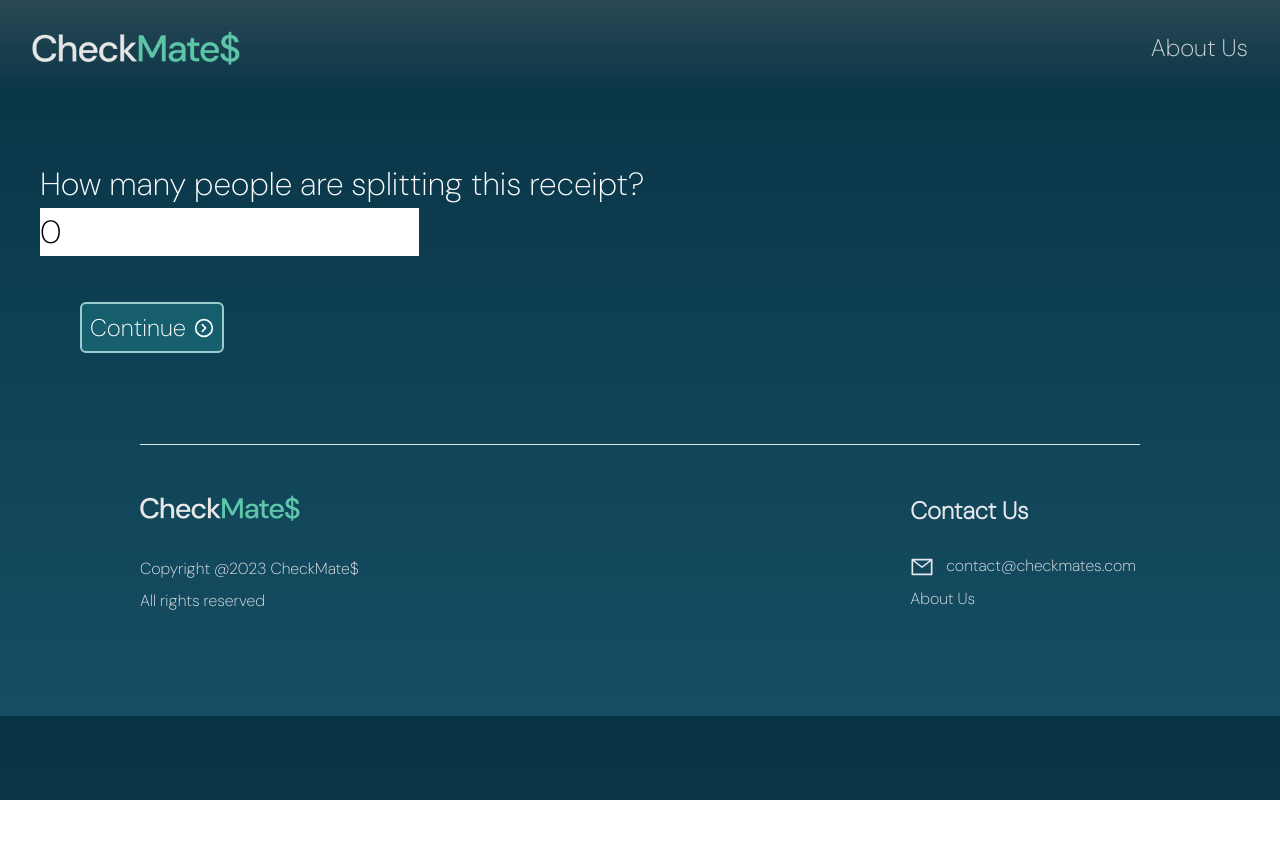
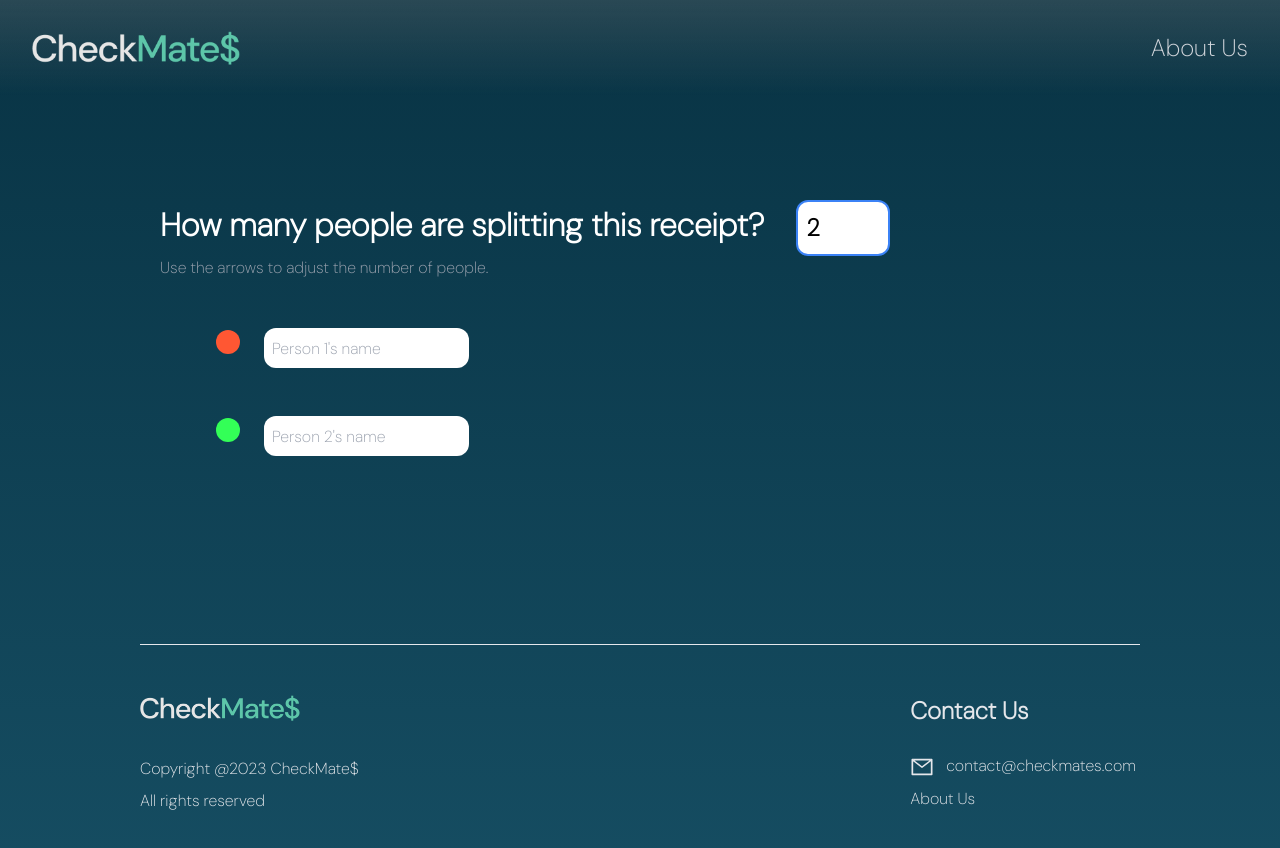
Before and after one commit to lyydiakim/checkmate, a Next.js app: page /split-page in a window 1280 px wide. Shown: the top 848 px of the page. Before the commit the page ends 800 px from the top, so only its background shows below. Built offline with nearby package versions, Linux system fonts and the light colour scheme.

Commit message:
tesseract + img transfer

```diff
--- a/app/page.tsx
+++ b/app/page.tsx
@@ -1,11 +1,9 @@
 import UploadImage from "@/app/landing-page/UploadImage";
-import HowTo from "@/app/landing-page/HowTo";
 
 export default function Home() {
   return (
     <div className="">
       <UploadImage />
-      <HowTo />
     </div>
   );
 }
--- a/app/split-page/page.tsx
+++ b/app/split-page/page.tsx
@@ -1,292 +1,161 @@
 "use client";
-import Image from "next/image";
-import receipt from "@/public/images/receiptex.jpeg";
-import { ChevronRightCircle } from "lucide-react";
-import { UserCircle2 } from "lucide-react";
-import { useState } from "react";
+import Tesseract from "tesseract.js";
+import { useEffect, useState } from "react";
 import { useRouter } from "next/navigation";
-
 import Link from "next/link";
 
-// export default function page() {
-//   return (
-//     <div
-//       className="flex  flex-row justify justify-center h-screen  mt-[10rem] text-white
-//       max-md:flex-col
-//     "
-//     >
-//       <div className="text-2xl mr-[5rem]">
-//         {/* <p className="mb-4">
-//           Your Uploaded Image <BsImage className="inline" />
-//         </p> */}
-//         <Image className="w-auto h-[70%]" src={receipt} alt="receipt" />
-//       </div>
+const distinctColors = [
+  "#FF5733",
+  "#33FF57",
+  "#5733FF",
+  "#FFFF33",
+  "#33FFFF",
+  "#FF33FF",
+  "#FF6633",
+  "#33FFCC",
+  "#9966FF",
+  "#FFCC33",
+  "#33FF99",
+  "#FF3366",
+  "#3399FF",
+  "#FF9933",
+  "#33FF66",
+  "#6633FF",
+  "#FFCC66",
+  "#66FF33",
+  "#CC33FF",
+  "#FF6666",
+];
 
-//       <div className="bg-gray-300 bg-opacity-20 rounded-lg  h-[70%] w-[50%]">
-//         <p className="text-[#ffffff] text-[2.5rem]  text-bold p-10 ">
-//           How many people are splitting this receipt?
-//         </p>
-//         <hr />
-//         {/* Name Examples */}
-//         <div className="flex flex-row">
-//           <div className="text-gray-200 text-[1.5rem] pt-[3rem] space-y-[3rem]">
-//             <div className=" pl-[5rem] ">
-//               <p className="mt-1">
-//                 <UserCircle2 size={45} className="inline text-blue-500 mr-4" />
-//                 Meesh Af
-//               </p>
-//             </div>
+const SplitPage: React.FC = () => {
+  const router = useRouter();
+  const [numPeople, setNumPeople] = useState<number>(2);
+  const [names, setNames] = useState<string[]>([]);
+  const [randomColors, setRandomColors] = useState<string[]>([]);
+  const [imageURL, setImageURL] = useState<string | null>(null); // State for storing the image URL
+  const [ocrResult, setOcrResult] = useState<string | null>(null); // State for storing OCR result
 
-//             <div className="pl-[5rem] ">
-//               <p className="mt-1">
-//                 <UserCircle2 size={45} className="inline text-green-500 mr-4" />
-//                 Ice Spice Af
-//               </p>
-//             </div>
-//             <div className="pl-[5rem]">
-//               <p className="mt-1">
-//                 <UserCircle2 size={45} className="inline text-pink-500 mr-4" />
-//                 Princess Af
-//               </p>
-//             </div>
-//           </div>
+  useEffect(() => {
+    // Retrieve the image URL from session storage
+    const storedImageURL = sessionStorage.getItem("fileUrl");
+    setImageURL(storedImageURL);
 
-//           <div className="text-gray-200 text-[1.5rem] pt-[3rem]  space-y-[3rem]">
-//             <div className=" pl-[5rem] ">
-//               <p className="mt-1">
-//                 <UserCircle2 size={45} className="inline text-red-500 mr-4" />
-//                 Meesh Af
-//               </p>
-//             </div>
+    // Perform OCR on the image
+    if (storedImageURL) {
+      Tesseract.recognize(
+        storedImageURL,
+        "eng", // Language code for English
+        { logger: (info) => console.log(info) } // Logger to see the progress in the console
+      ).then(({ data }) => {
+        setOcrResult(data.text);
+      });
+    }
+  }, []);
 
-//             <div className="pl-[5rem] ">
-//               <p className="mt-1">
-//                 <UserCircle2
-//                   size={45}
-//                   className="inline text-indigo-500 mr-4"
-//                 />
-//                 Ice Spice Af
-//               </p>
-//             </div>
-//             <div className="pl-[5rem]">
-//               <p className="mt-1">
-//                 <UserCircle2 size={45} className="inline text-sky-500 mr-4" />
-//                 Princess Af
-//               </p>
-//             </div>
-//           </div>
-//         </div>
+  useEffect(() => {
+    // Ensure numPeople is non-negative
+    const validNumPeople = Math.max(0, numPeople);
 
-//         <div className="pl-[5rem] mt-[4rem]">
-//           <Link
-//             className="bg-[#289ba158] border-2 border-[#9acbce]  border-solid hover:bg-[#289ba11e] hover:animate-pulse text-2xl p-2 rounded-md "
-//             href="../share-page"
-//           >
-//             Continue
-//             <ChevronRightCircle size={20} className="inline mb-1 ml-2" />
-//           </Link>
-//         </div>
-//       </div>
-//     </div>
-//   );
-// }
+    // Generate distinct colors when the number of people changes
+    const colors = Array(validNumPeople)
+      .fill("")
+      .map((_, index) => distinctColors[index % distinctColors.length]);
+    setRandomColors(colors);
+  }, [numPeople]);
 
-// Import the useRouter hook
-// import { useRouter } from "next/navigation";
-// import { useEffect, useState } from "react";
-
-// export default function SplitPage() {
-//   const router = useRouter();
-//   const [ocrResult, setOcrResult] = useState<string | null>(null);
-//   const [imageDataUrl, setImageDataUrl] = useState<string | null>(null);
-
-//   useEffect(() => {
-//     if (router.query) {
-//       const { ocrResult, image } = router.query;
-//       setOcrResult(ocrResult as string | null);
-//       setImageDataUrl(image as string | null);
-//     }
-//   }, [router.query]);
-
-//   return (
-//     <div
-//       className="flex  flex-row justify justify-center h-screen  mt-[10rem] text-white
-//       max-md:flex-col
-//     "
-//     >
-//       <div className="text-2xl mr-[5rem]">
-//         {/* <p className="mb-4">
-//           Your Uploaded Image <BsImage className="inline" />
-//         </p> */}
-//         <div>
-//           {ocrResult && (
-//             <div>
-//               <strong>Formatted OCR Result:</strong>
-//               <p>{ocrResult}</p>
-//             </div>
-//           )}
-//           {imageDataUrl && (
-//             <div>
-//               <strong>Uploaded Image:</strong>
-//               <img src={imageDataUrl} alt="Uploaded Receipt" />
-//             </div>
-//           )}
-//         </div>
-//         <Image className="w-auto h-[70%]" src={receipt} alt="receipt" />
-//       </div>
-
-//       <div className="bg-gray-300 bg-opacity-20 rounded-lg  h-[70%] w-[50%]">
-//         <p className="text-[#ffffff] text-[2.5rem]  text-bold p-10 ">
-//           How many people are splitting this receipt?
-//         </p>
-//         <hr />
-//         {/* Name Examples */}
-//         <div className="flex flex-row">
-//           <div className="text-gray-200 text-[1.5rem] pt-[3rem] space-y-[3rem]">
-//             <div className=" pl-[5rem] ">
-//               <p className="mt-1">
-//                 <UserCircle2 size={45} className="inline text-blue-500 mr-4" />
-//                 Meesh Af
-//               </p>
-//             </div>
-
-//             <div className="pl-[5rem] ">
-//               <p className="mt-1">
-//                 <UserCircle2 size={45} className="inline text-green-500 mr-4" />
-//                 Ice Spice Af
-//               </p>
-//             </div>
-//             <div className="pl-[5rem]">
-//               <p className="mt-1">
-//                 <UserCircle2 size={45} className="inline text-pink-500 mr-4" />
-//                 Princess Af
-//               </p>
-//             </div>
-//           </div>
-
-//           <div className="text-gray-200 text-[1.5rem] pt-[3rem]  space-y-[3rem]">
-//             <div className=" pl-[5rem] ">
-//               <p className="mt-1">
-//                 <UserCircle2 size={45} className="inline text-red-500 mr-4" />
-//                 Meesh Af
-//               </p>
-//             </div>
-
-//             <div className="pl-[5rem] ">
-//               <p className="mt-1">
-//                 <UserCircle2
-//                   size={45}
-//                   className="inline text-indigo-500 mr-4"
-//                 />
-//                 Ice Spice Af
-//               </p>
-//             </div>
-//             <div className="pl-[5rem]">
-//               <p className="mt-1">
-//                 <UserCircle2 size={45} className="inline text-sky-500 mr-4" />
-//                 Princess Af
-//               </p>
-//             </div>
-//           </div>
-//         </div>
-
-//         <div className="pl-[5rem] mt-[4rem]">
-//           <Link
-//             className="bg-[#289ba158] border-2 border-[#9acbce]  border-solid hover:bg-[#289ba11e] hover:animate-pulse text-2xl p-2 rounded-md "
-//             href="../share-page"
-//           >
-//             Continue
-//             <ChevronRightCircle size={20} className="inline mb-1 ml-2" />
-//           </Link>
-//         </div>
-//       </div>
-//     </div>
-//   );
-// }
-
-function getRandomColor(): string {
-  const letters = "0123456789ABCDEF";
-  let color = "#";
-  for (let i = 0; i < 6; i++) {
-    color += letters[Math.floor(Math.random() * 16)];
-  }
-  return color;
-}
-
-export default function SplitPage() {
-  const router = useRouter();
-  const [ocrResult, setOcrResult] = useState<string | null>(null);
-  const [imageDataUrl, setImageDataUrl] = useState<string | null>(null);
-  const [numPeople, setNumPeople] = useState<number>(0);
-  const [names, setNames] = useState<string[]>(Array(numPeople).fill(""));
-  const [randomColors, setRandomColors] = useState<string[]>([]);
-
-  const handleNumPeopleChange = (e: React.ChangeEvent<HTMLInputElement>) => {
-    const newNumPeople = parseInt(e.target.value, 10) || 0;
-    setNumPeople(newNumPeople);
-
-    // Generate random colors once when the number of people changes
-    const newRandomColors = Array.from({ length: newNumPeople }, () =>
-      getRandomColor()
-    );
-    setRandomColors(newRandomColors);
-
-    setNames(Array(newNumPeople).fill(""));
+  const handleNameChange = (index: number, newName: string) => {
+    const updatedNames = [...names];
+    updatedNames[index] = newName;
+    setNames(updatedNames);
   };
 
-  const handleNameChange = (
-    index: number,
-    e: React.ChangeEvent<HTMLInputElement>
-  ) => {
-    const newNames = [...names];
-    newNames[index] = e.target.value;
-    setNames(newNames);
-  };
+  useEffect(() => {
+    // Update names array when numPeople changes
+    setNames((prevNames) => prevNames.slice(0, numPeople));
+  }, [numPeople]);
 
   return (
-    <div className=" text-white ">
-      {/* ... (your existing code) ... */}
-      <p className="pt-[10rem] text-[2rem] text-bold p-10">
-        How many people are splitting this receipt?
-        <br />
+    <div className="text-white m-10 flex flex-row">
+      <div className="mx-[5%] mt-[10%]">
+        {imageURL && (
+          <img
+            src={imageURL}
+            alt="Uploaded File From User"
+            style={{
+              width: "300px",
+              height: "auto",
+              border: "2px solid #333",
+              display: "flex",
+            }}
+          />
+        )}
+      </div>
+
+      <div className="pt-[10rem]">
+        <p className="inline-flex  text-[2rem] font-bold ">
+          How many people are splitting this receipt?{" "}
+        </p>
         <input
+          className=" ml-[2rem] inline-flex text-black w-[10%] border-blue-500 border-2 text-[1.5rem] rounded-xl font-bold p-2"
           type="number"
-          min="0"
+          placeholder="Default is 2"
           value={numPeople}
-          onChange={handleNumPeopleChange}
-          className="text-black"
+          onChange={(e) => {
+            const inputValue = e.target.value;
+            const parsedValue = parseInt(inputValue, 10);
+
+            // Check if the parsed value is a valid number
+            if (!isNaN(parsedValue)) {
+              setNumPeople(Math.max(0, parsedValue));
+            } else {
+              // Set to the default value of 2 when the input is not a valid number
+              setNumPeople(2);
+            }
+          }}
         />
+        <p className="text-[1rem] text-gray-400">
+          Use the arrows to adjust the number of people.
         </p>
 
+        {/* Display OCR result */}
+        {ocrResult && (
+          <div className="mt-[3rem]">
+            <p className="text-[1.5rem] font-bold">OCR Result:</p>
+            <p className="text-[1rem]">{ocrResult}</p>
+          </div>
+        )}
+
+        <div className="mt-[3rem]">
+          {/* Display input fields for each person */}
           {Array.from({ length: numPeople }).map((_, index) => (
-        <div key={index} className="pl-[5rem] mt-4">
-          {randomColors[index]}
-          <UserCircle2
-            size={45}
-            className={`inline text-${randomColors[index]} mr-[1rem]`} //this variable here isnt working
+            <div key={index} className=" ml-[3rem] mb-[3rem]">
+              <div
+                className=" inline-block  mr-[1.5rem] w-6 h-6 rounded-full ml-2"
+                style={{ backgroundColor: randomColors[index] }}
               />
-
-          {/* using this to test what hex code is shown */}
               <input
+                className="text-black p-2 rounded-xl h-[2.5rem]"
                 type="text"
-            className="text-black"
-            placeholder={`Person ${index + 1}`}
-            value={names[index]}
-            onChange={(e) => handleNameChange(index, e)}
+                placeholder={`Person ${index + 1}'s name`}
+                value={names[index] || ""}
+                onChange={(e) => handleNameChange(index, e.target.value)}
               />
-
             </div>
           ))}
-
-      <div className="pl-[5rem] mt-4">
+          {/* Continue Button */}
+          {/* <div className="pl-[5rem] mt-4">
             <Link
-          className="bg-[#289ba158] border-2 border-[#9acbce]  border-solid hover:bg-[#289ba11e] hover:animate-pulse text-2xl p-2 rounded-md "
+              className="bg-[#289ba158] border-2 border-[#9acbce] border-solid hover:bg-[#289ba11e] hover:animate-pulse text-2xl p-2 rounded-md"
               href="../share-page"
             >
               Continue
               <ChevronRightCircle size={20} className="inline mb-1 ml-2" />
             </Link>
+          </div> */}
+        </div>
       </div>
     </div>
   );
-}
+};
+
+export default SplitPage;
```
Also changed, not shown: app/landing-page/UploadImage.tsx (+18 -13 lines). Lines whose indentation alone changed are shown as unchanged.
